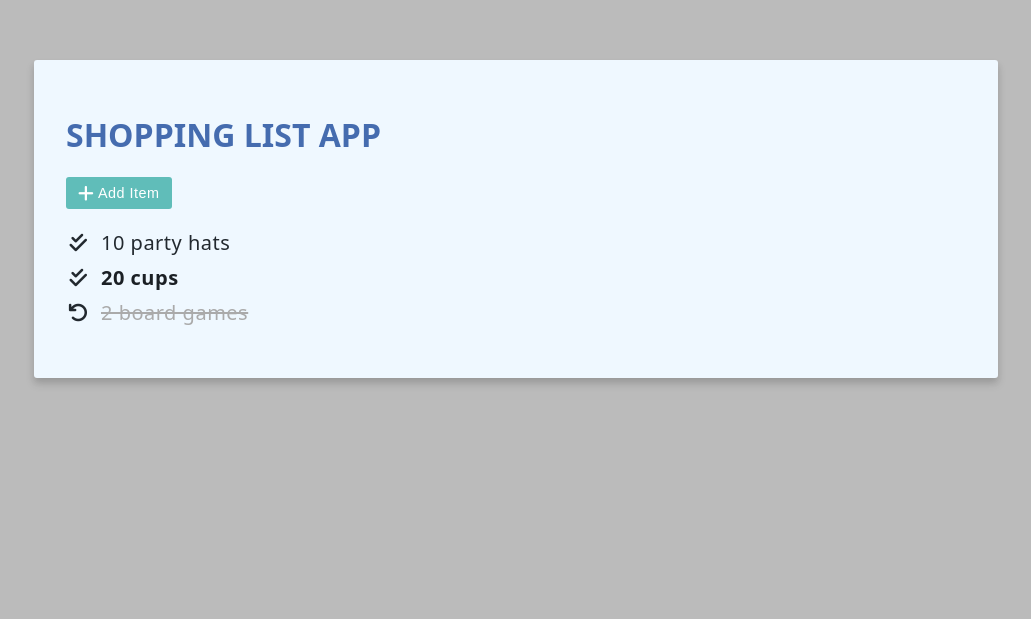
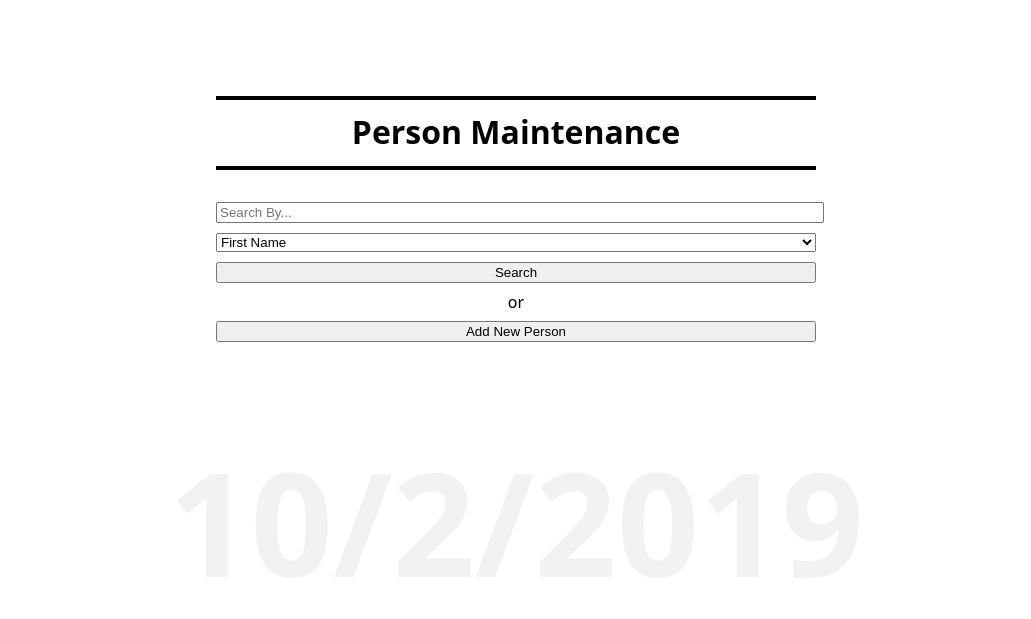
Before and after one commit to amillion3/vue-js-fundamentals, a plain HTML site: page index.html in a window 1280 px wide. Shown: the part 181-800 px from the top of the page, without its empty margins (124-1155 px from the left). Drawn offline with nearby package versions, Linux system fonts and the light colour scheme.

Commit message:
Making into a person CRUD app

```diff
--- a/index.html
+++ b/index.html
@@ -2,104 +2,151 @@
 <html lang="en">
 <head>
   <meta charset="UTF-8">
-  <title>Shopping List</title>
+  <title>Person Maintenance</title>
+  <script src="https://kit.fontawesome.com/0c2fd4e865.js" crossorigin="anonymous"></script>
   <link rel="stylesheet" href="main.css">
-  <script src="https://kit.fontawesome.com/0c2fd4e865.js" crossorigin="anonymous"></script>
 </head>
 <body>
-  <div id="shopping-list">
-    <div class="header">
-      <h1>{{ header.toLocaleUpperCase() }}</h1>
+<div id="container-overall">
+  <div id="container-overall-person">
+
+    <div class="fragment div-header-borders">
+      <h1 class="h1-header">Person Maintenance</h1>
     </div>
-    <div class="list-button">
-      <button v-if="state==='default'" class="btn btn-add" @click="changeState('edit')">
-        <i class="fas fa-lg fa-plus"></i>
-        Add Item
-      </button>
+
+    <div v-if="success" class="fragment div-messages">
+      <h3 v-if="success" class="h3-message">Successfully Added/Updated</h3>
     </div>
-    <div v-if="state==='edit'" id="add-item-form">
-      <input type="text" v-model="newItem" placeholder="Add an item" @keyup.enter="saveItem">
-      <button class="btn btn-primary btn-item" v-bind:disabled="newItem.length === 0" @click="saveItem">
-        <i class="fas fa-lg fa-plus"></i>
-      </button>
-      <button class="btn btn-cancel btn-item" @click="changeState('default')">
-        <i class="fas fa-lg fa-minus"></i>
-      </button>
-      <!--  v:onkeyup.enter="..."   ===  @keyup.enter="..."  -->
-      <!--  v-bind:disabled="..."   ===  :disabled="..."  -->
+
+    <div v-if="state==='search'" class="container-buttons fragment">
+      <div class="container-buttons-search">
+        <input type="text" class="elem-block" placeholder="Search By...">
+        <select class="elem-block">
+          <option value="name-first">First Name</option>
+          <option value="name-last">Last Name</option>
+          <option value="email-user">Email/User Name</option>
+          <option value="phone">Phone</option>
+        </select>
+        <button class="elem-block" @click="searchClicked">Search</button>
       </div>
-    <ul>
-      <li v-for="item in sortedItems" @click="togglePurchased(item)">
-        <i v-if="!item.purchased" class="fa-spacing fas fa-check-double fa-fw"></i>
-        <i v-if="item.purchased" class="fa-spacing fas fa-undo fa-fw"></i>
-        <span :class="[item.purchased ? 'strikeout': '', item.highPriority ? 'priority': '']">{{ item.label }}</span>
-      </li>
-    </ul>
-    <p v-if="items.length === 0">No items in your list</p>
+      <p style="text-align: center; margin: 8px;">or</p>
+      <div class="container-buttons-new">
+        <button class="elem-block" @click="addNewClicked">Add New Person</button>
+      </div>
+    </div>
+
+    <div v-if="state==='edit'" class="fragment">
+
+      <div v-for="p in persons" class="container-person-info">
+        <h2 class="h2-person-title">{{p.person_last_name}}, {{p.person_first_name}}</h2>
+        <hr class="hr-person-title">
+
+        <div class="div-person-attribute">
+          <label for="personFirstName" class="label-person-field">First Name:</label>
+          <input id="personFirstName" class="input-person-field" v-model="p.person_first_name" type="text">
+        </div>
+        <div class="div-person-attribute">
+          <label for="personLastName" class="label-person-field">Last Name:</label>
+          <input id="personLastName" class="input-person-field" v-model="p.person_last_name" type="text">
+        </div>
+
+        <p v-if="error" class="input-error">All fields must be populated</p>
+
+        <div class="div-person-buttons">
+          <button @click="resetClicked">Reset</button>
+          <button @click="saveClicked">Save Changes</button>
+        </div>
+
+        <div v-if="persons.length === 0">No persons returned</div>
+
+      </div>
+    </div>
+
+    <div v-if="state==='add'" class="fragment">
+      <h2>Create New User</h2>
+      <div class="div-person-attribute">
+        <label for="personFirstName" class="label-person-field">First Name:</label>
+        <input id="personFirstName" class="input-person-field" v-model="newPerson.person_first_name" type="text">
+      </div>
+      <div class="div-person-attribute">
+        <label for="personLastName" class="label-person-field">Last Name:</label>
+        <input id="personLastName" class="input-person-field" v-model="newPerson.person_last_name" type="text">
+      </div>
+      <p v-if="error" class="input-error">Please fill out all fields</p>
+
+      <div class="div-person-buttons">
+        <button @click="resetClicked">Reset</button>
+        <button @click="saveClicked">Save Changes</button>
+      </div>
+    </div>
+
+  </div>
+  <h1 class="date-huge">{{currentDate}}</h1>
 </div>
 
 
 <script src="https://unpkg.com/vue"></script>
 <script>
+
   new Vue({
-      el: '#shopping-list',
+    el: '#container-overall',
     data: {
-        state: 'default',
-        header: 'Shopping List App',
-        newItem: '',
-        items: [
+      state: 'search',
+      header: 'Person Maintenance',
+      success: false,
+      error: false,
+      currentDate: (new Date()).toLocaleDateString('en-US'),
+      newPerson: {},
+      persons: [
         {
-            label: '10 party hats',
-            purchased: false,
-            highPriority: false,
+          person_first_name: 'John',
+          person_last_name: 'Smith',
         },
         {
-            label: '2 board games',
-            purchased: true,
-            highPriority: false,
-          },
-          {
-            label: '20 cups',
-            purchased: false,
-            highPriority: true,
+          person_first_name: 'Jenny',
+          person_last_name: 'Miller',
         },
       ]
     },
     // Computed properties are only for transforming data for the presentation layer
     //  DO NOT alter or mutate existing data in a computed property!
-      computed: {
-        sortedItems() {
-          const existingItems = this.items;
-          const tempActiveItems = [];
-          const tempInactiveItems = [];
+    computed: {},
+    // When you need to change data, use a method
+    methods: {
+      searchClicked: function () {
+        this.state = 'edit'
+      },
+      addNewClicked: function () {
+        this.resetNewPerson();
+        this.state = 'add'
+      },
+      resetClicked: function () {
+        this.resetNewPerson();
+        this.state = 'search';
+        this.error = false;
+        this.success = false;
+      },
+      saveClicked: function () {
+        const {person_first_name, person_last_name} = this.newPerson;
 
-          for(let i = 0; i < existingItems.length; i++) {
-            if(existingItems[i].purchased === true) {
-              tempInactiveItems.push(existingItems[i]);
+        if ( person_first_name && person_last_name ) {
+          this.persons.push({
+            person_first_name,
+            person_last_name,
+          });
+          this.resetNewPerson();
+          this.state = 'search';
+          this.success = true;
+          this.error = false;
         } else {
-              tempActiveItems.push(existingItems[i]);
-            }
-          }
-
-          return [...tempActiveItems, ...tempInactiveItems];
+          this.error = true;
         }
       },
-      // When you need to change data, use a method
-      methods: {
-        saveItem: function() {
-          this.items.push({
-            label: this.newItem,
-            purchased: false,
-          });
-          this.changeState('default');
-          this.newItem = '';
-        },
-        changeState: function(newState) {
-          this.state = newState;
-          this.newItem = '';
-        },
-        togglePurchased: function(item) {
-          item.purchased = !item.purchased;
+      resetNewPerson: function() {
+        this.newPerson = {
+          person_first_name: '',
+          person_last_name: '',
+        }
       },
     },
   });
--- a/main.css
+++ b/main.css
@@ -1,5 +1,6 @@
+
 body {
-    background: #bbbbbb;
+    background: #fff;
     height: 100vh;
     width: 100vw;
     font-family: system-ui, BlinkMacSystemFont, -apple-system, Segoe UI, Roboto, Oxygen, Ubuntu, Cantarell, Fira Sans, Droid Sans, Helvetica Neue, sans-serif;
@@ -8,144 +9,123 @@ body {
     justify-content: center;
     margin: 0;
     padding: 0;
-}
-
-#shopping-list {
-    background: #EFF8FF;
-    padding: 2rem;
-    margin: 1rem;
-    border-radius: 3px;
-    box-shadow: 0 6px 10px 0 rgba(0,0,0,0.12), 0 4px 6px 0 rgba(0,0,0,0.08);
-    width: 95%;
-    max-width: 900px;
+    max-width: 100%;
+    overflow-x: hidden;
 }
 
 h1 {
-    color: #456caf;
-}
-
-ul {
-    list-style: none;
+    text-align: center;
+    margin: 0;
     padding: 0;
 }
 
-li, p {
-    color: #22292F;
-    display: flex;
-    align-items: center;
-    line-height: 1.75;
-    letter-spacing: .5px;
-    font-size: 1.25rem;
-    cursor: pointer;
-    transition: all .1s ease-in;
+
+.elem-block {
+    display: block;
+    width: 100%;
+}
+.fragment {
+    margin: 0;
+    padding: 0;
 }
 
-li:hover {
-    color: #1e242a;
+#container-overall {
+    display: flex;
+    justify-content: center;
+    flex-wrap: wrap;
 }
 
-li input {
-    margin: 0 .5rem 0;
+#container-overall-person {
+    text-align: center;
+    min-width: 600px;
+    max-width: 600px;
 }
 
-#shopping-list > input, #shopping-list > select {
-    width: 100%;
-    border-radius: 3px;
-    box-shadow: 0 2px 4px 0 rgba(0,0,0,0.10);
-    border: 1px solid #F1F5F8;
-    color: #606F7B;
-    padding: .5rem .75rem;
-    box-sizing: border-box;
-    font-size: 1rem;
-    letter-spacing: .5px;
-    margin: .5rem 0
+.div-header-borders {
+    border-top: 4px solid black;
+    border-bottom: 4px solid black;
+    margin-bottom: 32px;
+}
+.h1-header {
+    padding: 5px;
+    margin-top: 5px;
+    margin-bottom: 8px;
+}
+.h3-message {
+    margin: 0;
+    padding: 0;
 }
 
-.add-item-form, .header {
-    display: flex;
-    align-items: center;
-    justify-content: space-between;
+.div-messages {
+    padding: 16px;
 }
 
-.header {
-    text-align: center;
+.container-buttons {
+
 }
 
-.add-item-form input {
-    width: 70%;
-    border-radius: 3px;
-    box-shadow: 0 2px 4px 0 rgba(0,0,0,0.10);
-    border: 1px solid #F1F5F8;
-    color: #606F7B;
-    padding: .5rem .75rem;
-    box-sizing: border-box;
-    font-size: 1rem;
-    letter-spacing: .5px;
-    margin: .5rem 0;
+.container-buttons-search {
+    margin-top: 0px;
+    margin-bottom: 0px;
 }
 
-.btn {
-    border: none;
-    border-radius: 3px;
-    margin: auto 0;
-    padding: .5rem .75rem;
-    flex-shrink: 0;
-    cursor: pointer;
-    font-size: .9rem;
-    letter-spacing: .5px;
-    transition: all .1s ease-in;
+.container-buttons-new {
+    margin-top: 0px;
 }
 
-.btn[disabled] {
-    background: #8795A1;
+.container-buttons-search>* {
+    margin-top: 10px;
 }
 
-.btn[disabled]:hover {
-    background: #606F7B;
+.container-person-info {
+    background-color: azure;
+    border: 1px solid skyblue;
+    padding: 16px 32px 16px 32px;
+    margin: 36px;
+    box-shadow: rgba(0, 0, 0, 0.15) 0 8px 16px 0;
 }
 
-.btn-add {
-    background: #60bdb9;
-    color: #fff;
+.h2-person-title {
+    margin: 0 0 0 0;
 }
 
-.btn-add:hover {
-    background: #56aaa6;
+.hr-person-title {
+    margin: 0;
+    padding: 0;
 }
 
-.btn-primary {
-    background: #4e7765;
-    color: #fff;
+.div-person-attribute {
+
+}
+.div-person-attribute:first-of-type {
+    margin-top: 16px;
 }
 
-.btn-primary:hover {
-    background: #466b5a;
+.div-person-buttons {
+    margin-top: 16px;
 }
 
-.btn-cancel {
-    background: #c06457;
-    color: #fff;
+
+.label-person-field {
+    color: darkgray;
+    display: inline-flex;
 }
 
-.btn-cancel:hover {
-    background: #ac5a4e;
-    color: #fff;
+.input-person-field {
+
 }
 
-.btn-item {
-    display: inline;
+.input-error {
+    color: red;
 }
 
-.fa-spacing {
-    margin-right: 10px;
+.date-huge {
+    margin: 0;
+    padding: 0;
+    font-size: 144px;
+    color: #f2f2f2;
+    text-align: center;
+    position: fixed;
+    bottom: 0;
+    z-index: -1;
 }
-
-.strikeout {
-    text-decoration: line-through;
-    color: #aaaaaa !important;
-}
-
-.priority {
-    font-weight: bold;
-    color: #1b2025;
-}
```
Lines whose indentation alone changed are shown as unchanged.
